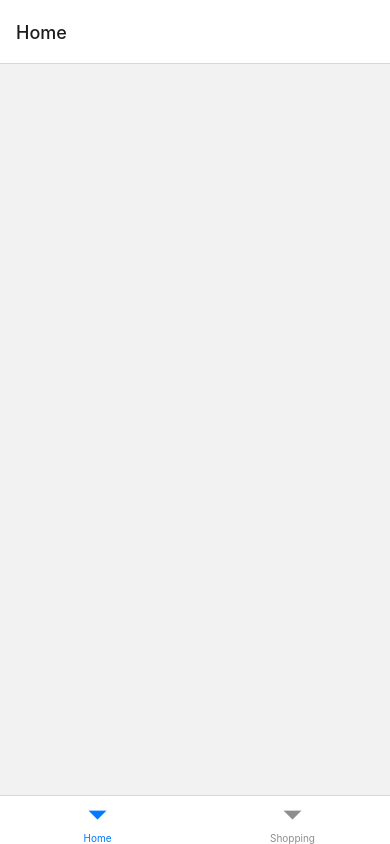
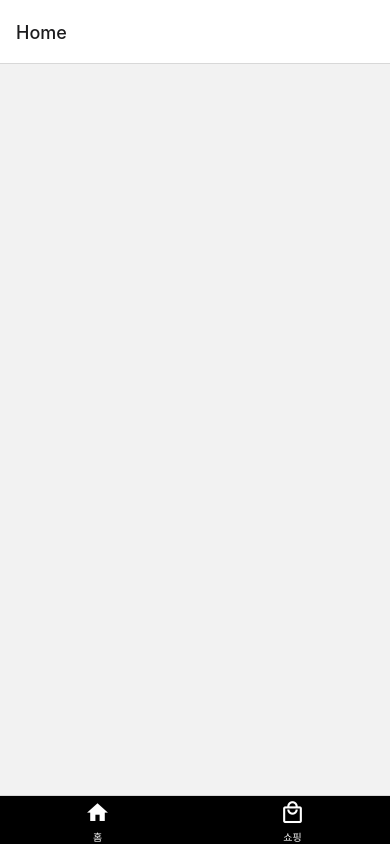
Before and after one commit to rovin0805/naver-webview, a React Native app: screen / in a window 390 px wide. Built offline with nearby package versions, Linux system fonts and the light colour scheme.

Commit message:
Feat : custom bottom tab bar w/ vector icons

```diff
--- a/package.json
+++ b/package.json
@@ -17,6 +17,7 @@
     "react-native": "0.73.8",
     "react-native-safe-area-context": "^4.10.8",
     "react-native-screens": "^3.34.0",
+    "react-native-vector-icons": "^10.1.0",
     "react-native-webview": "^13.10.5"
   },
   "devDependencies": {
@@ -28,6 +29,7 @@
     "@react-native/metro-config": "0.73.5",
     "@react-native/typescript-config": "0.73.1",
     "@types/react": "^18.2.6",
+    "@types/react-native-vector-icons": "^6.4.18",
     "@types/react-test-renderer": "^18.0.0",
     "babel-jest": "^29.6.3",
     "babel-plugin-module-resolver": "^5.0.2",
--- a/src/navigations/bottomTabs/TabNavigation.tsx
+++ b/src/navigations/bottomTabs/TabNavigation.tsx
@@ -1,16 +1,60 @@
 import React from 'react';
 import {createBottomTabNavigator} from '@react-navigation/bottom-tabs';
+import MaterialCommunityIcons from 'react-native-vector-icons/MaterialCommunityIcons';
 import {ROUTES_NAME} from '../routes';
 import HomeScreen from '@/screens/Home';
 import ShoppingScreen from '@/screens/Shopping';
 
 const Tab = createBottomTabNavigator();
 
+const TabIcon = ({
+  name,
+  color,
+  size,
+}: {
+  name: string;
+  color: string;
+  size: number;
+}) => <MaterialCommunityIcons name={name} color={color} size={size} />;
+
 export default function TabNavigation() {
   return (
-    <Tab.Navigator>
-      <Tab.Screen name={ROUTES_NAME.HOME} component={HomeScreen} />
-      <Tab.Screen name={ROUTES_NAME.SHOPPING} component={ShoppingScreen} />
+    <Tab.Navigator
+      screenOptions={{
+        tabBarStyle: {
+          backgroundColor: '#000',
+        },
+        tabBarActiveTintColor: '#fff',
+        tabBarInactiveTintColor: '#fff',
+      }}>
+      <Tab.Screen
+        name={ROUTES_NAME.HOME}
+        component={HomeScreen}
+        options={{
+          tabBarLabel: '홈',
+          tabBarIcon: ({color, size, focused}) => (
+            <TabIcon
+              name={focused ? 'home' : 'home-outline'}
+              color={color}
+              size={size}
+            />
+          ),
+        }}
+      />
+      <Tab.Screen
+        name={ROUTES_NAME.SHOPPING}
+        component={ShoppingScreen}
+        options={{
+          tabBarLabel: '쇼핑',
+          tabBarIcon: ({color, size, focused}) => (
+            <TabIcon
+              name={focused ? 'shopping' : 'shopping-outline'}
+              color={color}
+              size={size}
+            />
+          ),
+        }}
+      />
     </Tab.Navigator>
   );
 }
```
Also changed, not shown: 4 other files (tests, documents, lock files or other folders).
